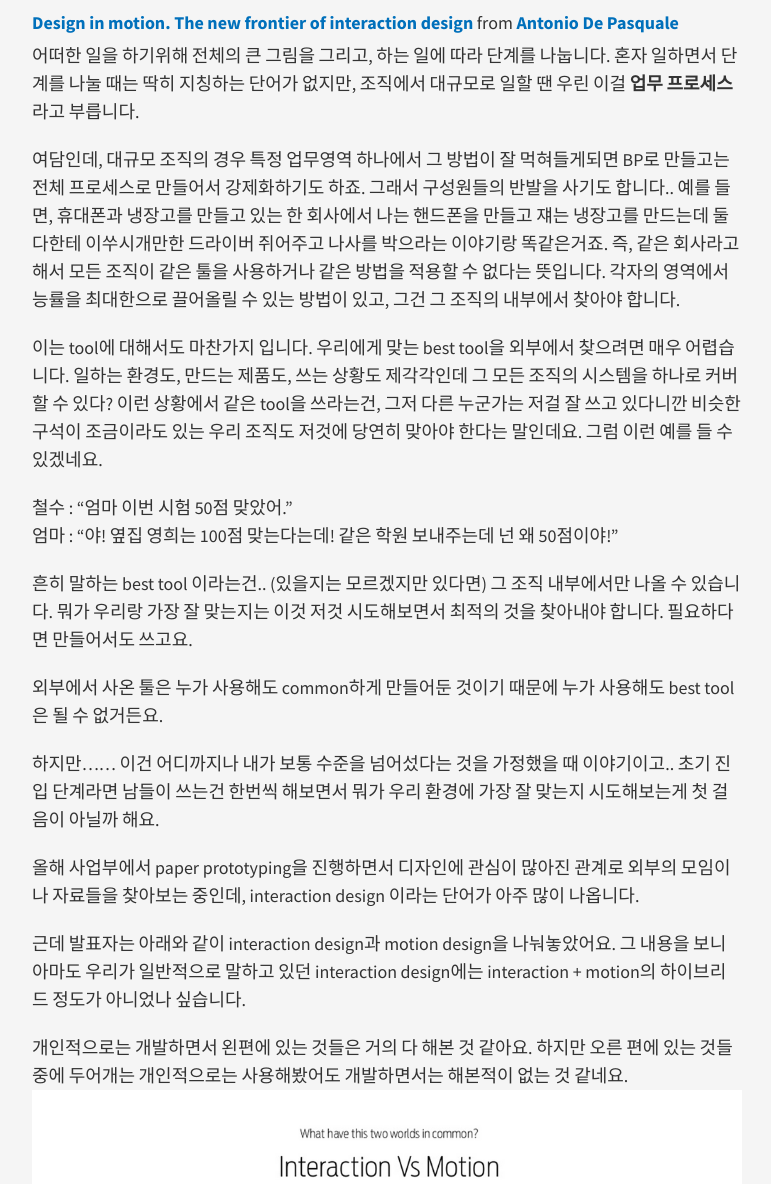
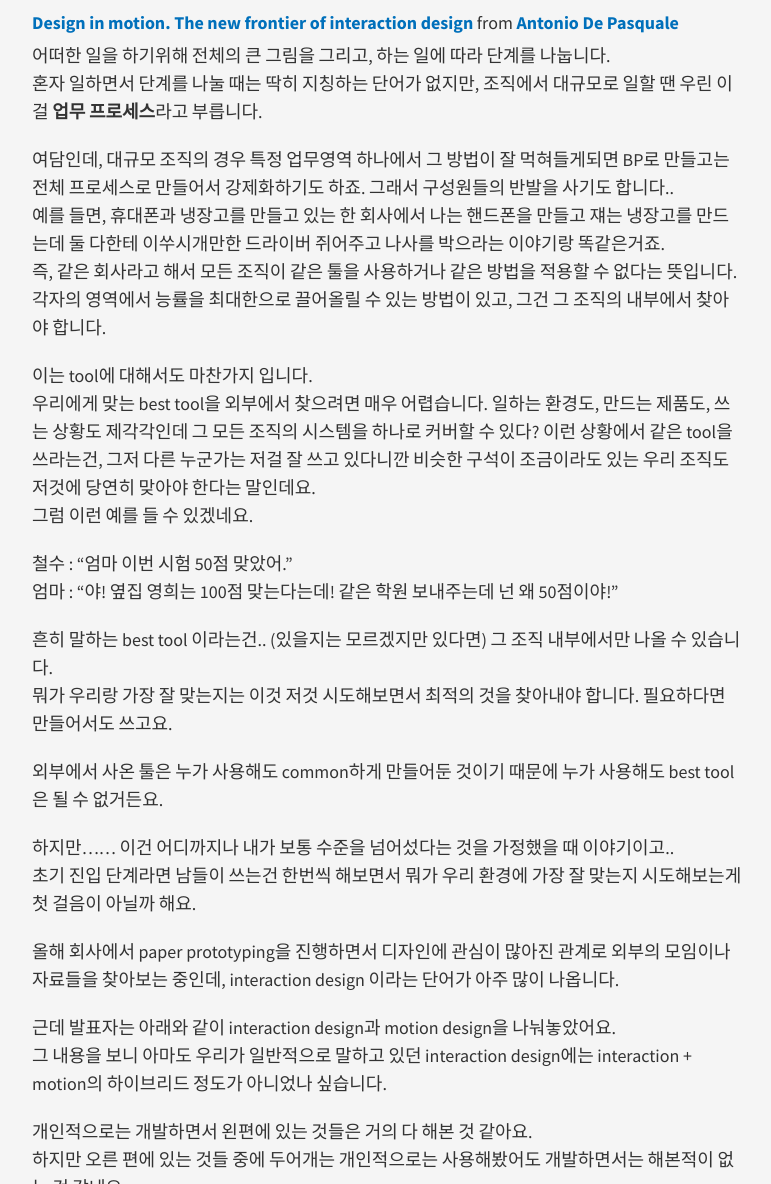
Before and after one commit to midaeng/articles, a Jekyll site: the page built from _posts/2014-10-15-design-in-motion.md, in a window 1280 px wide and 1400 px high, scrolled down 1002 px, cut to the strip 216-1400 px from the top of the window. Shown: the whole strip, without its empty margins (253-1024 px from the left). Built offline with Jekyll 4.4.1, drawn with Linux system fonts in a browser that asks for light colours; nearby versions of some CDN libraries; Markdown is read by kramdown in place of the engine named in the settings; some of the changed text lies outside the part shown.

```diff
--- a/_posts/2014-10-15-design-in-motion.md
+++ b/_posts/2014-10-15-design-in-motion.md
@@ -34,7 +34,7 @@ Motion Design을 하는데 fidelity(충실도)에 따라 손 그림부터 실제
 초기 진입 단계라면 남들이 쓰는건 한번씩 해보면서 뭐가 우리 환경에 가장 잘 맞는지 시도해보는게 첫 걸음이 아닐까 해요.
 
 
-올해 사업부에서 paper prototyping을 진행하면서 디자인에 관심이 많아진 관계로 외부의 모임이나 자료들을 찾아보는 중인데, interaction design 이라는 단어가 아주 많이 나옵니다.
+올해 회사에서 paper prototyping을 진행하면서 디자인에 관심이 많아진 관계로 외부의 모임이나 자료들을 찾아보는 중인데, interaction design 이라는 단어가 아주 많이 나옵니다.
 
 근데 발표자는 아래와 같이 interaction design과 motion design을 나눠놓았어요.
 그 내용을 보니 아마도 우리가 일반적으로 말하고 있던 interaction design에는 interaction + motion의 하이브리드 정도가 아니었나 싶습니다.
```
Also changed, not shown: _posts/2015-03-02-techux-01.md (+1 -4 lines), _posts/2013-07-23-motivational_interviewing.md (line endings or trailing spaces), _posts/2014-02-05-offline_board.md (line endings or trailing spaces), _posts/2014-08-16-read-a-book-on-oneday.md (line endings or trailing spaces), images/blog/Design_best_tool.png, images/blog/Design_fidelity_range.png, images/blog/Design_interactionvsmotion.png, images/blog/Design_perfect_tool.png, images/blog/pp-4-1.png, images/blog/pp-5.png, 7 other files.
